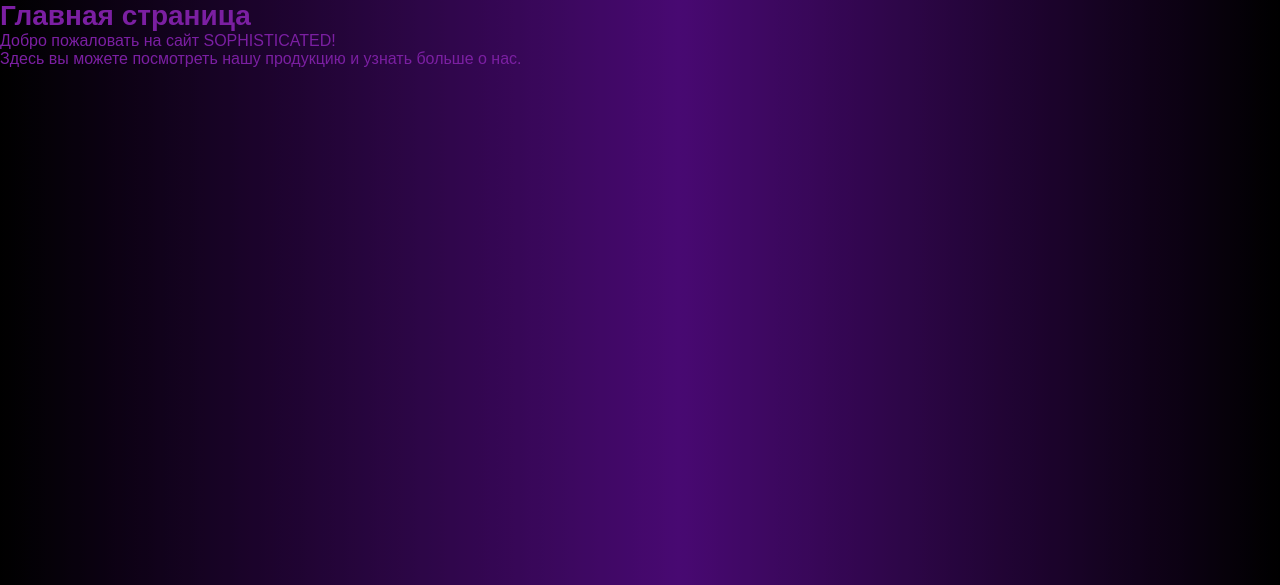
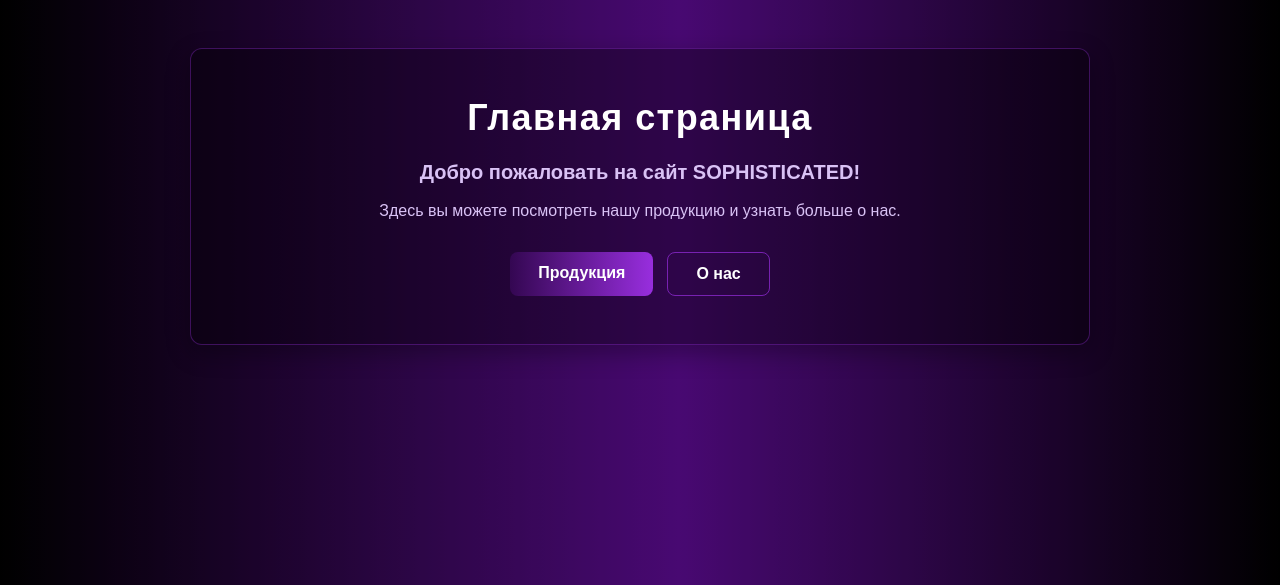
Before and after one commit to LUCKMERyt/djang, a Django app: page /index in a window 1280 px wide. Shown: the part 68-653 px from the top of the page. Run offline with Django 5.2, Linux system fonts and the light colour scheme.

Commit message:
Главная: блок-приветствие с кнопками и стили к нему
Co-Authored-By: Claude Sonnet 5.5 <noreply@anthropic.com>
Claude-Session: https://claude.ai/code/session_01KZZ3yNjhemYNGzmomFppxy

```diff
--- a/Al_Ven/hello/static/css/style.css
+++ b/Al_Ven/hello/static/css/style.css
@@ -124,7 +124,77 @@ footer p {
 
 
 /* * ===== 4. ГЛАВНАЯ СТРАНИЦА (index.html) ===== */
-/* ? Отдельных классов нет — используются общие h1 и p из раздела 1 */
+
+/* Блок-приветствие */
+.home-hero {
+    width: min(100% - 40px, 900px);
+    margin: 48px auto;
+    padding: 48px 32px;
+    text-align: center;
+    background: rgba(0, 0, 0, 0.35);
+    border: 1px solid rgba(152, 46, 222, 0.35);
+    border-radius: 12px;
+    box-shadow: 0 8px 24px rgba(0, 0, 0, 0.3);
+}
+
+.home-hero h1 {
+    margin-bottom: 16px;
+    color: #fff;
+    font-size: 36px;
+    letter-spacing: 0.04em;
+}
+
+.home-hero p {
+    color: #d9c2f5;
+    line-height: 1.7;
+}
+
+/* ? Первая строка приветствия чуть крупнее остального текста */
+.home-hero .home-lead {
+    margin-bottom: 8px;
+    font-size: 20px;
+    font-weight: bold;
+}
+
+/* Кнопки-ссылки */
+.home-links {
+    display: flex;
+    justify-content: center;
+    flex-wrap: wrap;
+    gap: 14px;
+    margin-top: 28px;
+}
+
+.home-btn {
+    padding: 12px 28px;
+    color: #fff;
+    font-weight: bold;
+    text-decoration: none;
+    background: linear-gradient(90deg, rgb(52, 7, 82), rgb(152, 46, 222));
+    border-radius: 8px;
+    transition: transform 0.2s, box-shadow 0.2s;
+}
+
+.home-btn:hover {
+    transform: translateY(-2px);
+    box-shadow: 0 6px 20px rgba(152, 46, 222, 0.6);
+}
+
+/* Вторая кнопка — только с рамкой */
+.home-btn--ghost {
+    background: transparent;
+    border: 1px solid rgba(152, 46, 222, 0.7);
+}
+
+@media (max-width: 600px) {
+    .home-hero {
+        padding: 32px 20px;
+    }
+
+    .home-hero h1 {
+        font-size: 28px;
+    }
+}
 
 
 /* * ===== 5. БЛОГ (blog.html) ===== */
--- a/Al_Ven/hello/templates/index.html
+++ b/Al_Ven/hello/templates/index.html
@@ -3,9 +3,16 @@
 {% block title %}Главная{% endblock %}
 
 {% block content %}
-<h1>Главная страница</h1>
-<p>Добро пожаловать на сайт SOPHISTICATED!</p>
-<p>Здесь вы можете посмотреть нашу продукцию и узнать больше о нас.</p>
+<section class="home-hero">
+    <h1>Главная страница</h1>
+    <p class="home-lead">Добро пожаловать на сайт SOPHISTICATED!</p>
+    <p>Здесь вы можете посмотреть нашу продукцию и узнать больше о нас.</p>
+
+    <div class="home-links">
+        <a class="home-btn" href="{% url 'products' %}">Продукция</a>
+        <a class="home-btn home-btn--ghost" href="{% url 'weo' %}">О нас</a>
+    </div>
+</section>
 {% endblock %}
 
 {% block footer %}
```
